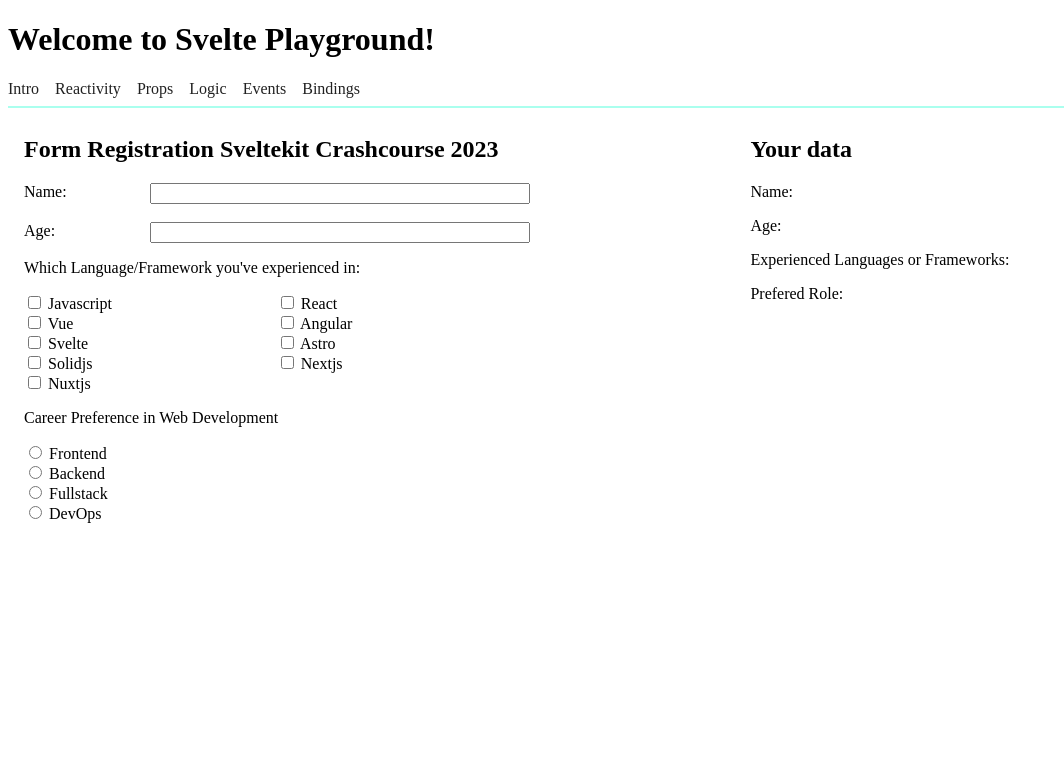
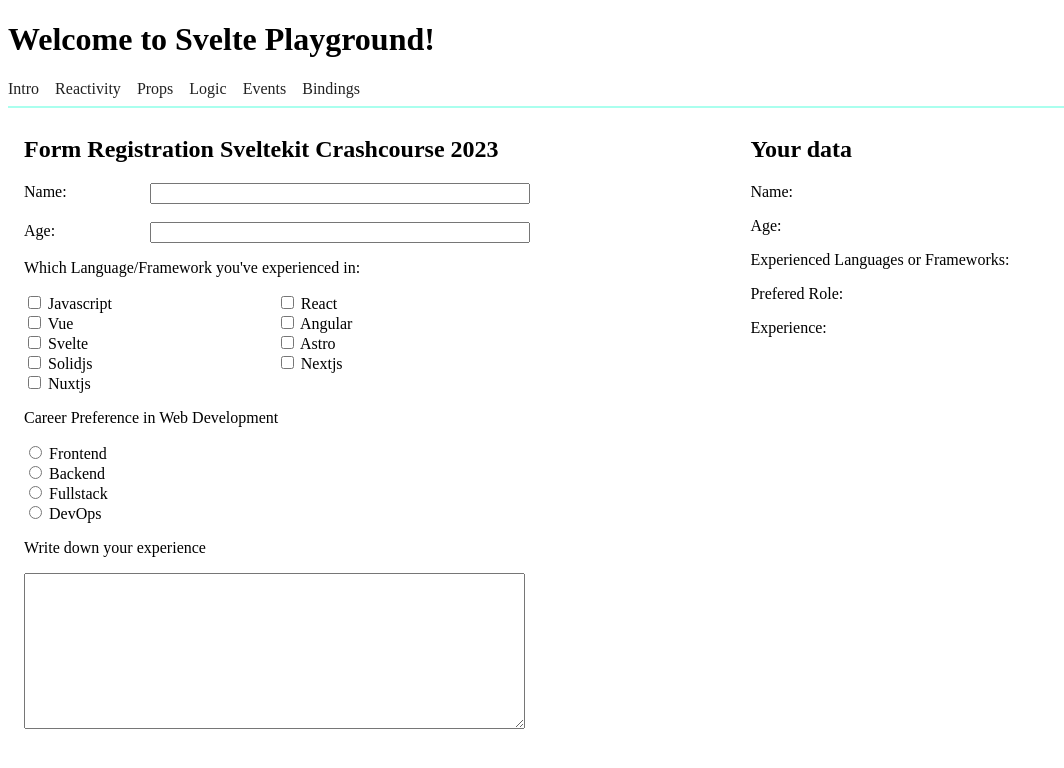
Before and after one commit to anangkf/svelte-playground, a SvelteKit app: page /bindings in a window 1280 px wide. Shown: the top 768 px of the page, without its empty margins (0-1064 px from the left). Built offline with nearby package versions, Linux system fonts and the light colour scheme.

Commit message:
bindings: textarea inputs

```diff
--- a/src/routes/bindings/+page.svelte
+++ b/src/routes/bindings/+page.svelte
@@ -23,6 +23,7 @@
 
   let pref = ''
 
+  let value = ''
 </script>
 
 <svelte:head>
@@ -67,6 +68,9 @@
         <input type="radio" bind:group={pref} name="pref" value="DevOps">
         DevOps
       </label>
+      <p>Write down your experience</p>
+      <textarea cols="60" rows="10" bind:value /><br>
+      <!-- <small>You can wrap the sentence with "*" to make them <em>italic</em> or "**" to make them <strong>bold</strong></small> -->
     </form>
 
     <aside class="content">
@@ -80,6 +84,8 @@
         {/each}
       </ol>
       <p>Prefered Role: {pref}</p>
+      <p>Experience:</p>
+      <p>{value}</p>
     </aside>
   </section>
 </main>
@@ -89,10 +95,15 @@
     display: flex;
     justify-content: space-between;
     gap: 2rem;
+    position: relative;
   }
   .content{
     width: 40%;
     margin: 0 1rem;
+  }
+  .container aside{
+    position: sticky;
+    top: 0;
   }
   .formparts{
     display: grid;
```
